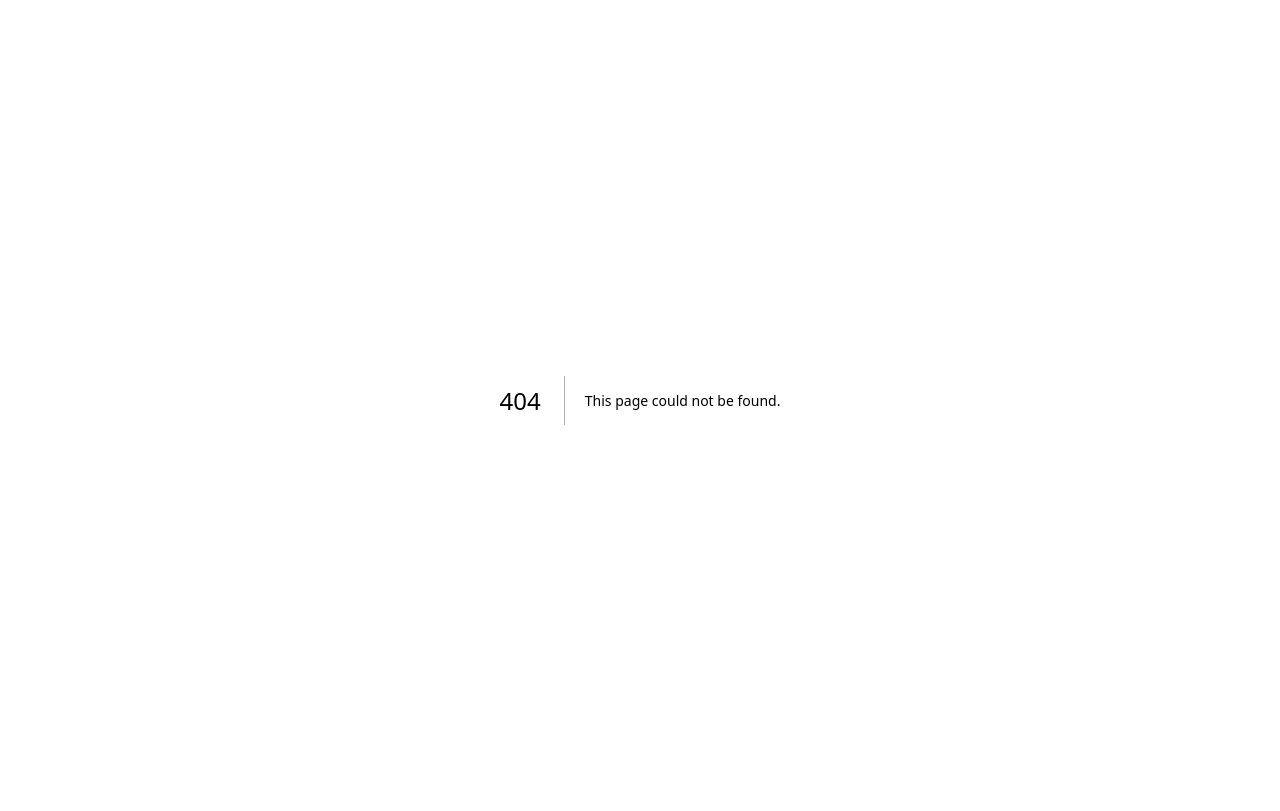
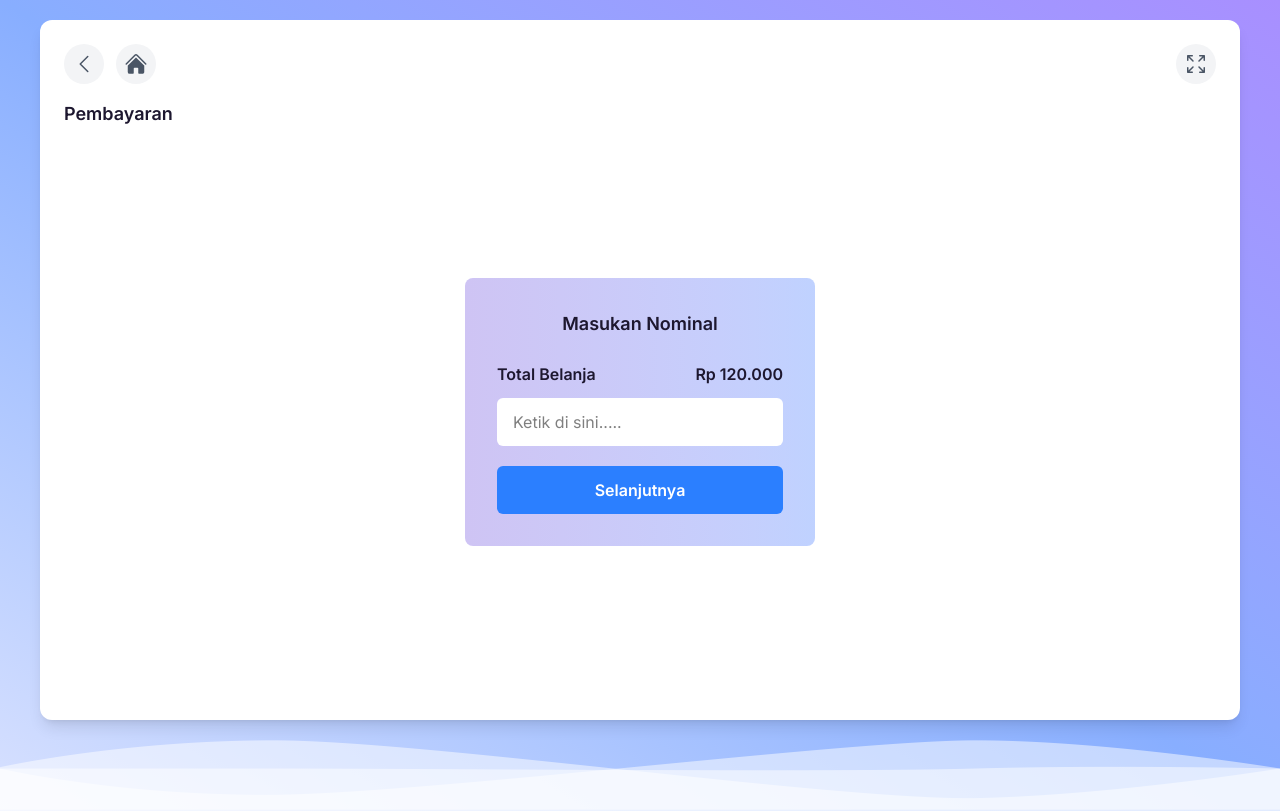
Before and after one commit to farhanangga/bimbim, a Next.js app: page /dashboard/modeKasir/inputUang in a window 1280 px wide. Before the commit this address had no page. Built offline with nearby package versions, Linux system fonts and the light colour scheme.

Commit message:
ADD NWE PAGE inputUang

```diff
--- /dev/null
+++ b/src/app/dashboard/modeKasir/inputUang/page.tsx
@@ -0,0 +1,63 @@
+"use client";
+import TopBar from "@/components/TopBar";
+import { useRouter } from "next/navigation";
+
+export default function PembayaranPage() {
+  const router = useRouter();
+
+  return (
+    <div className="relative min-h-screen flex flex-col bg-gradient-to-tr from-[#D8E1FF] via-[#88AEFF] to-[#A88FFF]">
+
+      {/* Konten Tengah */}
+      <div className="flex flex-1 items-center justify-center px-6">
+
+        {/* Div Putih Utama */}
+        <div className="relative flex flex-col bg-white p-6 rounded-xl w-[1200px] h-[700px] shadow-lg my-5">
+
+          {/* TopBar */}
+          <TopBar />
+
+          {/* Judul & Form Pembayaran */}
+          <div className="flex flex-col flex-1">
+            <p className="font-semibold text-[#1D172F] text-lg">Pembayaran</p>
+
+            <div className="flex flex-1 items-center justify-center">
+              <div className="bg-gradient-to-r from-[#5D3ADA]/30 to-[#2B68FF]/30 p-8 rounded-lg w-[350px] text-center">
+                <h2 className="text-lg font-semibold mb-6 text-[#1D172F]">
+                  Masukan Nominal
+                </h2>
+
+                <div className="flex justify-between mb-3 text-[#1D172F] font-semibold">
+                  <span>Total Belanja</span>
+                  <span>Rp 120.000</span>
+                </div>
+
+                <input
+                  type="text"
+                  placeholder="Ketik di sini....."
+                  className="text-black w-full px-4 py-3 bg-white rounded-md focus:outline-none focus:ring-grey-200 mb-5"
+                />
+
+                <button
+                  onClick={() => router.push("/dashboard/modeKasir/detailPembelian2")}
+                  className="w-full bg-blue-500 hover:bg-blue-600 text-white font-semibold py-3 rounded-md"
+                >
+                  Selanjutnya
+                </button>
+              </div>
+            </div>
+          </div>
+        </div>
+      </div>
+
+      {/* Footer */}
+      <div className="w-full">
+        <img
+          src="/img/assets/footer.png"
+          alt="footer"
+          className="w-full object-cover"
+        />
+      </div>
+    </div>
+  );
+}
```
